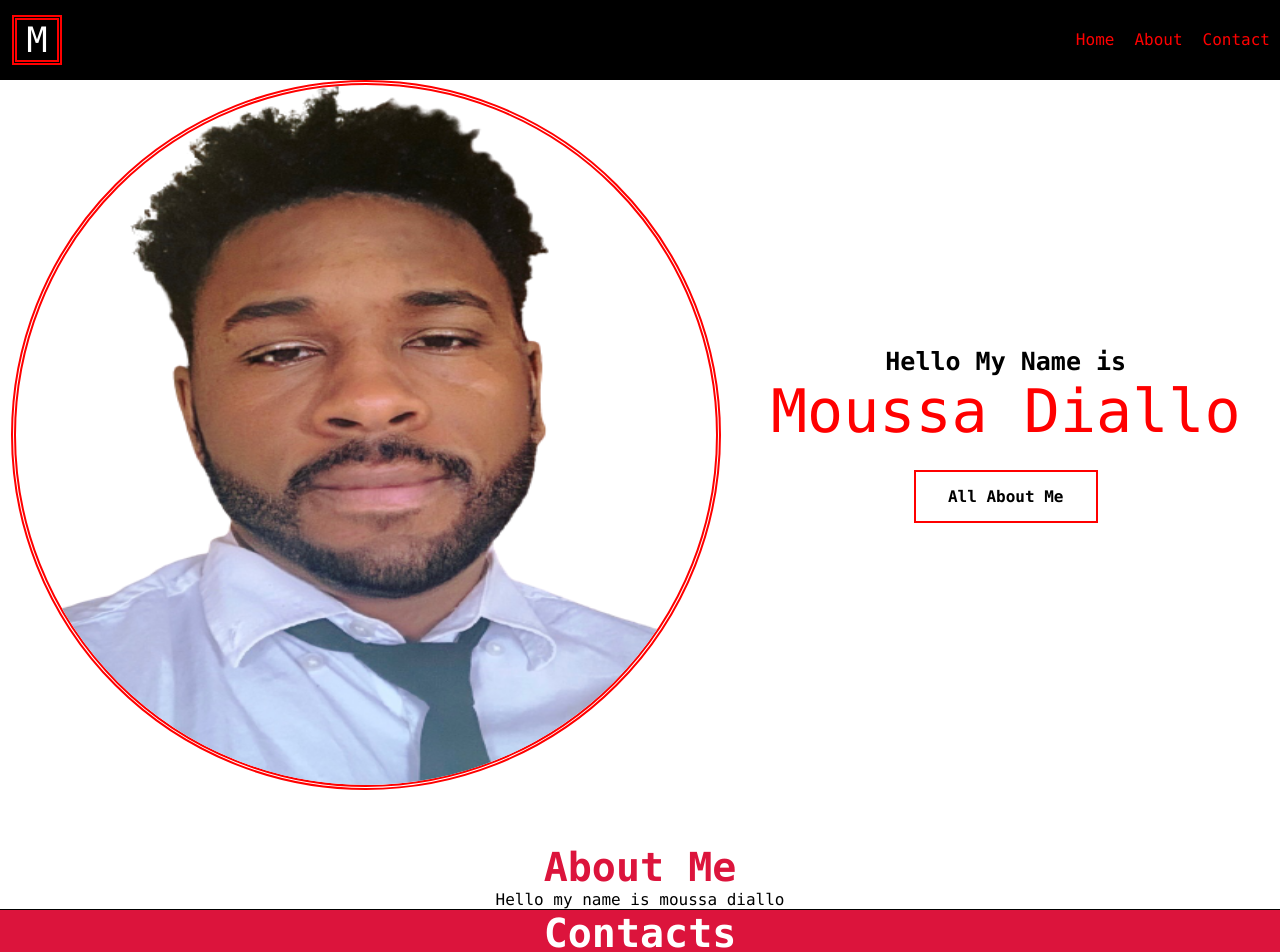
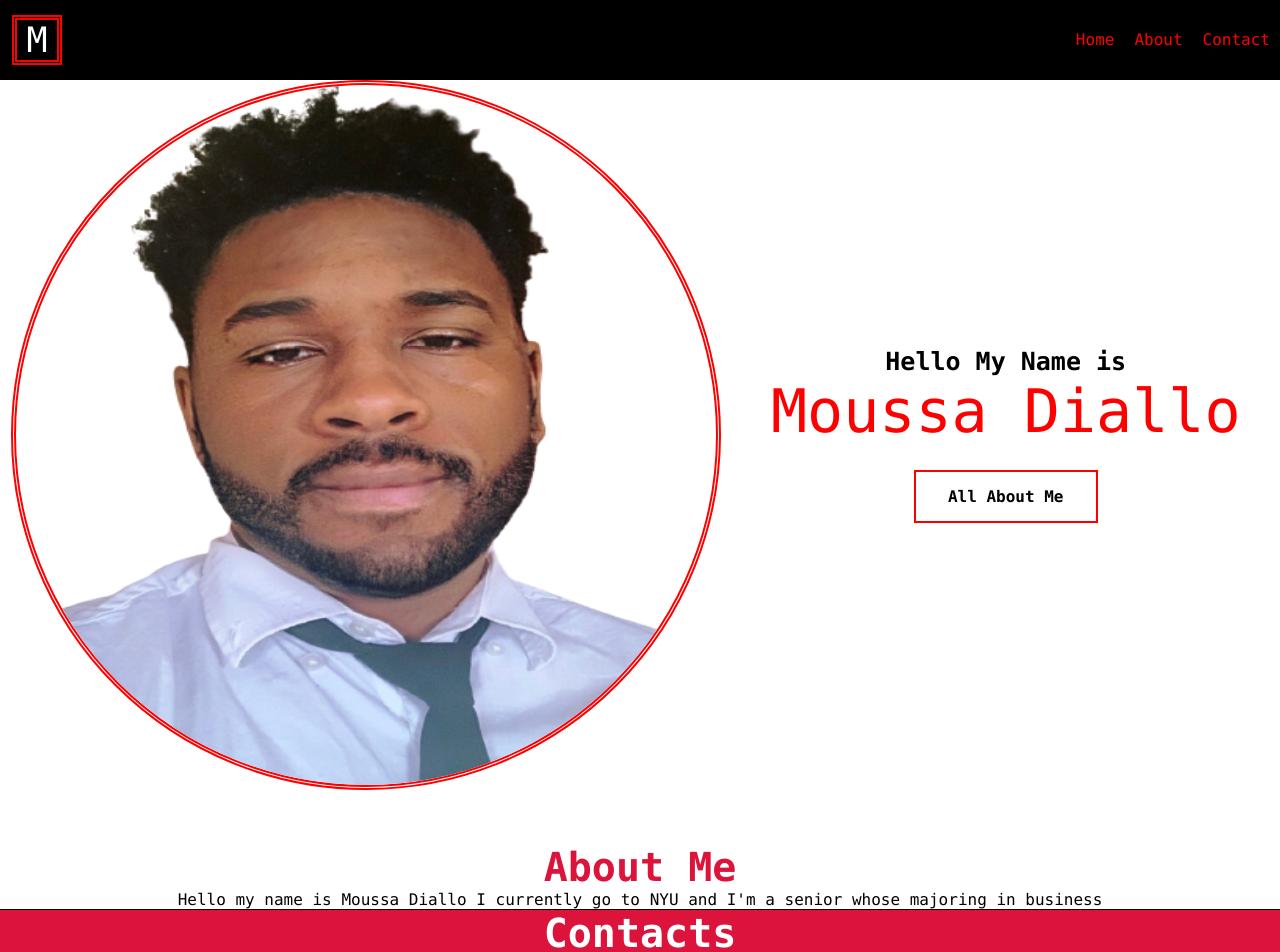
Before and after one commit to Mousdial4/Mousdial4.gitHub.io, a React (Create React App) app: page / in a window 1280 px wide. Shown: the top 952 px of the page. Built offline with nearby package versions, Linux system fonts and the light colour scheme.

Commit message:
updates
updates

```diff
--- a/src/Aboutme.js
+++ b/src/Aboutme.js
@@ -10,16 +10,12 @@ const StyledAboutme = styled.div`
   display: flex;
   justify-content: center;
 
-
-
-h1{
+  h1 {
     font-size: 40px;
     display: flex;
     justify-content: center;
-color: #DC143C;
+    color: #dc143c;
   }
-
-
 `;
 
 const Aboutme = () => {
@@ -27,7 +23,7 @@ const Aboutme = () => {
     <StyledAboutme>
       <div>
         <h1>About Me</h1>
-          <p>Hello my name is moussa diallo</p>
+        <p>Hello my name is Moussa Diallo I currently go to NYU and I'm a senior whose majoring in business</p>
       </div>
     </StyledAboutme>
   );
```
Also changed, not shown: 2 other files (tests, documents, lock files or other folders). Lines whose indentation alone changed are shown as unchanged.
